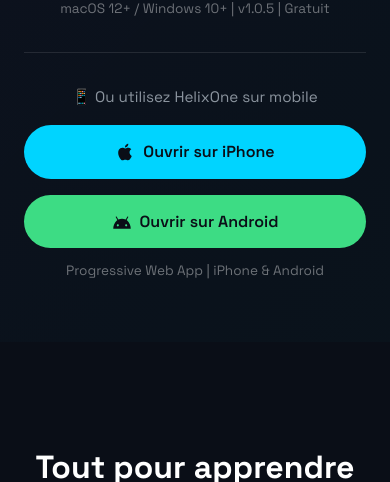
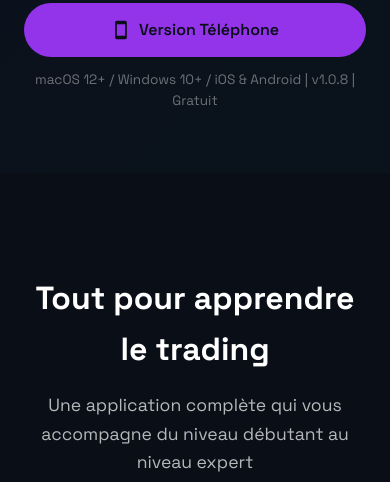
Before and after one commit to paulchurch2004/helixone-site, a plain HTML site: page index.html in a window 390 px wide. Shown: the part 671-1153 px from the top of the page. Drawn offline with Linux system fonts and the light colour scheme.

Commit message:
feat: simplify download buttons (Mac, Windows, Téléphone)

```diff
--- a/index.html
+++ b/index.html
@@ -78,7 +78,7 @@
           </p>
 
           <div class="hero-actions" id="download">
-            <a href="https://github.com/paulchurch2004/helixoneapp/releases/download/v1.0.5/HelixOne.dmg" class="hero-cta primary" id="downloadBtnMac" download>
+            <a href="https://helixone.fr/downloads/HelixOne-v1.0.8-Intel.dmg" class="hero-cta primary" id="downloadBtnMac" download>
               <svg viewBox="0 0 24 24" width="20" height="20" style="margin-right: 8px; fill: currentColor;">
                 <path d="M18.71 19.5c-.83 1.24-1.71 2.45-3.05 2.47-1.34.03-1.77-.79-3.29-.79-1.53 0-2 .77-3.27.82-1.31.05-2.3-1.32-3.14-2.53C4.25 17 2.94 12.45 4.7 9.39c.87-1.52 2.43-2.48 4.12-2.51 1.28-.02 2.5.87 3.29.87.78 0 2.26-1.07 3.81-.91.65.03 2.47.26 3.64 1.98-.09.06-2.17 1.28-2.15 3.81.03 3.02 2.65 4.03 2.68 4.04-.03.07-.42 1.44-1.38 2.83M13 3.5c.73-.83 1.94-1.46 2.94-1.5.13 1.17-.34 2.35-1.04 3.19-.69.85-1.83 1.51-2.95 1.42-.15-1.15.41-2.35 1.05-3.11z"/>
               </svg>
@@ -90,34 +90,14 @@
               </svg>
               <span>Télécharger pour Windows</span>
             </a>
+            <a href="/app" class="hero-cta primary" id="downloadBtnMobile" style="background: #9333ea;">
+              <svg viewBox="0 0 24 24" width="20" height="20" style="margin-right: 8px; fill: currentColor;">
+                <path d="M17 1.01L7 1c-1.1 0-2 .9-2 2v18c0 1.1.9 2 2 2h10c1.1 0 2-.9 2-2V3c0-1.1-.9-1.99-2-1.99zM17 19H7V5h10v14z"/>
+              </svg>
+              <span>Version Téléphone</span>
+            </a>
           </div>
-          <p class="download-info">macOS 12+ / Windows 10+ | v1.0.5 | Gratuit</p>
-
-          <!-- Mobile App Section -->
-          <div class="mobile-app-section" id="mobileAppSection" style="margin-top: 2rem; padding-top: 2rem; border-top: 1px solid rgba(255,255,255,0.1); display: none;">
-            <p style="color: #8B949E; margin-bottom: 1rem; font-size: 0.95rem;">
-              📱 Ou utilisez HelixOne sur mobile
-            </p>
-            <div class="hero-actions">
-              <!-- iPhone Button -->
-              <a href="/app" class="hero-cta primary" id="downloadBtnIPhone" style="display: none;">
-                <svg viewBox="0 0 24 24" width="20" height="20" style="margin-right: 8px; fill: currentColor;">
-                  <path d="M18.71 19.5c-.83 1.24-1.71 2.45-3.05 2.47-1.34.03-1.77-.79-3.29-.79-1.53 0-2 .77-3.27.82-1.31.05-2.3-1.32-3.14-2.53C4.25 17 2.94 12.45 4.7 9.39c.87-1.52 2.43-2.48 4.12-2.51 1.28-.02 2.5.87 3.29.87.78 0 2.26-1.07 3.81-.91.65.03 2.47.26 3.64 1.98-.09.06-2.17 1.28-2.15 3.81.03 3.02 2.65 4.03 2.68 4.04-.03.07-.42 1.44-1.38 2.83M13 3.5c.73-.83 1.94-1.46 2.94-1.5.13 1.17-.34 2.35-1.04 3.19-.69.85-1.83 1.51-2.95 1.42-.15-1.15.41-2.35 1.05-3.11z"/>
-                </svg>
-                <span>Ouvrir sur iPhone</span>
-              </a>
-              <!-- Android Button -->
-              <a href="/app" class="hero-cta primary" id="downloadBtnAndroid" style="display: none; background: #3DDC84;">
-                <svg viewBox="0 0 24 24" width="20" height="20" style="margin-right: 8px; fill: currentColor;">
-                  <path d="M17.6 9.48l1.84-3.18c.16-.31.04-.69-.26-.85-.29-.15-.65-.06-.83.22l-1.88 3.24a11.46 11.46 0 0 0-8.94 0L5.65 5.67c-.19-.28-.54-.37-.83-.22-.3.16-.42.54-.26.85l1.84 3.18C2.92 12.17 1.5 16.5 1.5 20h21c0-3.5-1.42-7.83-4.9-10.52M7 17.25c-.69 0-1.25-.56-1.25-1.25s.56-1.25 1.25-1.25 1.25.56 1.25 1.25-.56 1.25-1.25 1.25m10 0c-.69 0-1.25-.56-1.25-1.25s.56-1.25 1.25-1.25 1.25.56 1.25 1.25-.56 1.25-1.25 1.25"/>
-                </svg>
-                <span>Ouvrir sur Android</span>
-              </a>
-            </div>
-            <p class="download-info" style="margin-top: 0.75rem;">
-              <span id="mobileInfoText">Progressive Web App | Fonctionne hors ligne</span>
-            </p>
-          </div>
+          <p class="download-info">macOS 12+ / Windows 10+ / iOS & Android | v1.0.8 | Gratuit</p>
         </div>
 
         <div class="hero-visual">
@@ -487,32 +467,12 @@
     }
 
     // Mobile Platform Detection
+    // Détection de plateforme simplifiée pour les analytics
     (function() {
       const userAgent = navigator.userAgent || navigator.vendor || window.opera;
-      const mobileSection = document.getElementById('mobileAppSection');
-      const iPhoneBtn = document.getElementById('downloadBtnIPhone');
-      const androidBtn = document.getElementById('downloadBtnAndroid');
-      const mobileInfo = document.getElementById('mobileInfoText');
-
-      // Détecter iOS
-      if (/iPad|iPhone|iPod/.test(userAgent) && !window.MSStream) {
-        mobileSection.style.display = 'block';
-        iPhoneBtn.style.display = 'inline-flex';
-        mobileInfo.textContent = 'App Web Progressive | Ajoutez à l\'écran d\'accueil';
-      }
-      // Détecter Android
-      else if (/android/i.test(userAgent)) {
-        mobileSection.style.display = 'block';
-        androidBtn.style.display = 'inline-flex';
-        mobileInfo.textContent = 'App Web Progressive | Installez sur votre appareil';
-      }
-      // Desktop: afficher les deux options mobile
-      else {
-        mobileSection.style.display = 'block';
-        iPhoneBtn.style.display = 'inline-flex';
-        androidBtn.style.display = 'inline-flex';
-        mobileInfo.textContent = 'Progressive Web App | iPhone & Android';
-      }
+      const platform = /iPad|iPhone|iPod/.test(userAgent) ? 'iOS' :
+                      /android/i.test(userAgent) ? 'Android' : 'Desktop';
+      console.log('Plateforme détectée:', platform);
     })();
   </script>
 </body>
```
